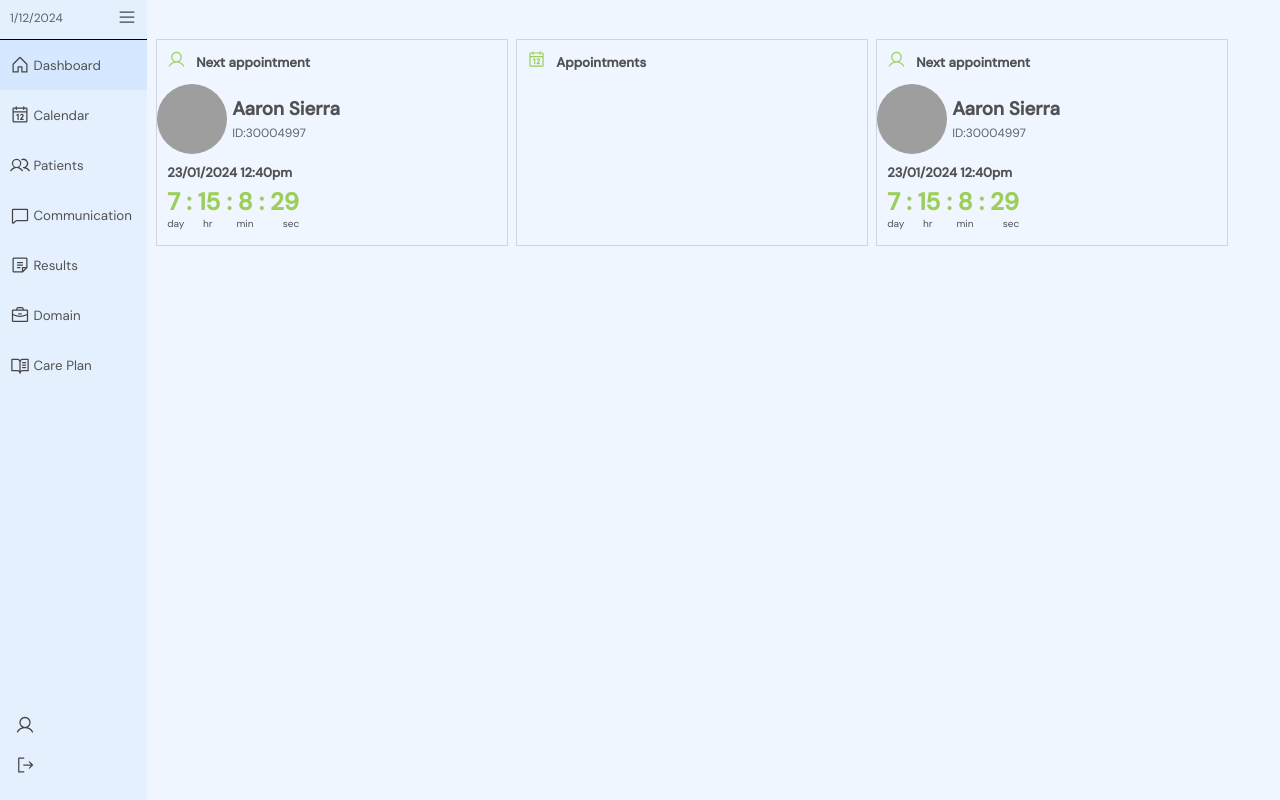
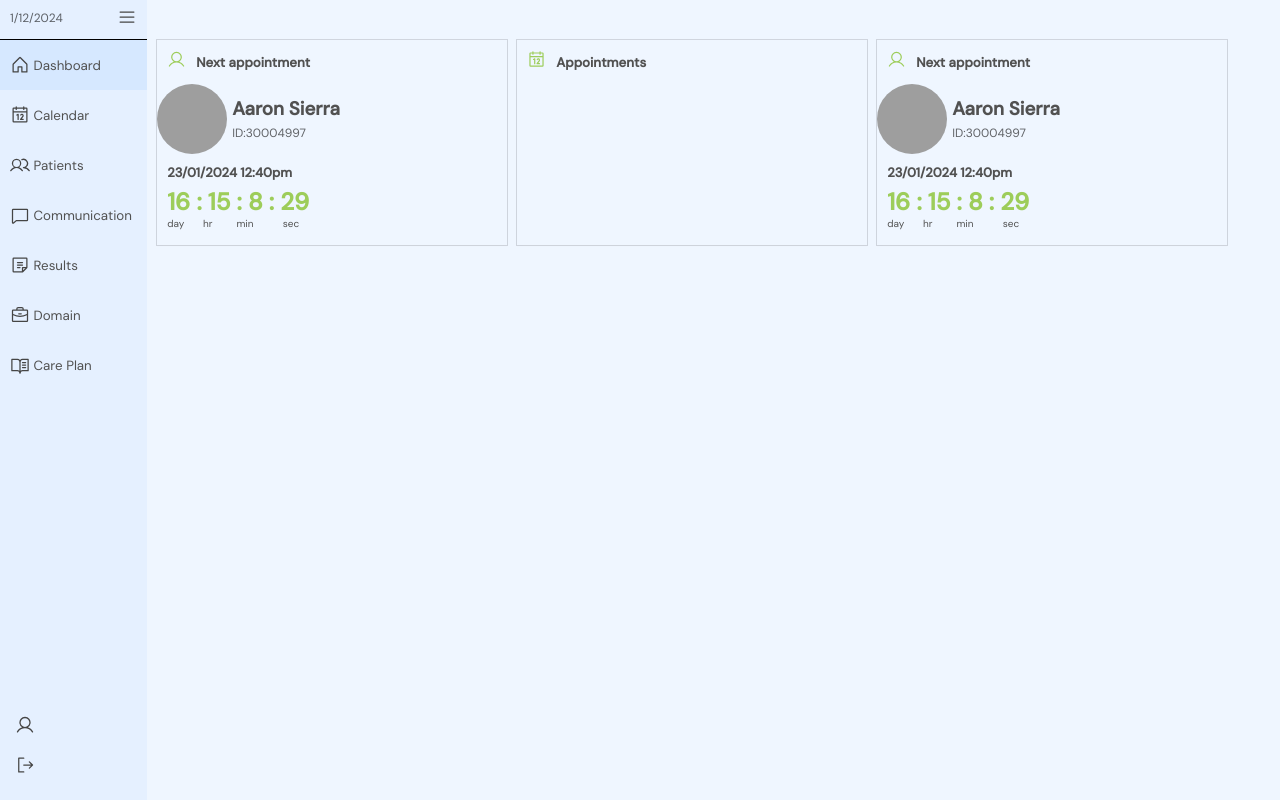
Before and after one commit to DiamondD7/yougotjob_client, a React (Vite) app: page /home in a window 1280 px wide. Built offline with nearby package versions, Linux system fonts and the light colour scheme; grey boxes are pictures that could not be loaded.

Commit message:
added if conditions for if the countdown goes to 0

```diff
--- a/src/components/Dashboard/Dashboard.jsx
+++ b/src/components/Dashboard/Dashboard.jsx
@@ -8,7 +8,7 @@ const Dashboard = () => {
   const [minutes, setMinutes] = useState(0);
   const [seconds, setSeconds] = useState(0);
 
-  const [inputDate, setInputDate] = useState("20 Jan 2024");
+  const [inputDate, setInputDate] = useState("29 Jan 2024");
   const [currentDate, setCurrentDate] = useState(inputDate);
 
   useEffect(() => {
@@ -16,9 +16,16 @@ const Dashboard = () => {
     const currentDate = new Date();
     const totalSeconds = (changingDate - currentDate) / 1000;
 
-    setDays(Math.floor(totalSeconds / 3600 / 24));
-    setHours(Math.floor(totalSeconds / 3600) % 24);
-    setMinutes(Math.floor(totalSeconds / 60) % 60);
+    if (totalSeconds <= 0) {
+      setDays(0);
+      setHours(0);
+      setMinutes(0);
+      setSeconds(0);
+    } else if (totalSeconds > 0) {
+      setDays(Math.floor(totalSeconds / 3600 / 24));
+      setHours(Math.floor(totalSeconds / 3600) % 24);
+      setMinutes(Math.floor(totalSeconds / 60) % 60);
+    }
 
     let interval = setInterval(() => {
       setSeconds((prevSeconds) => {
```
